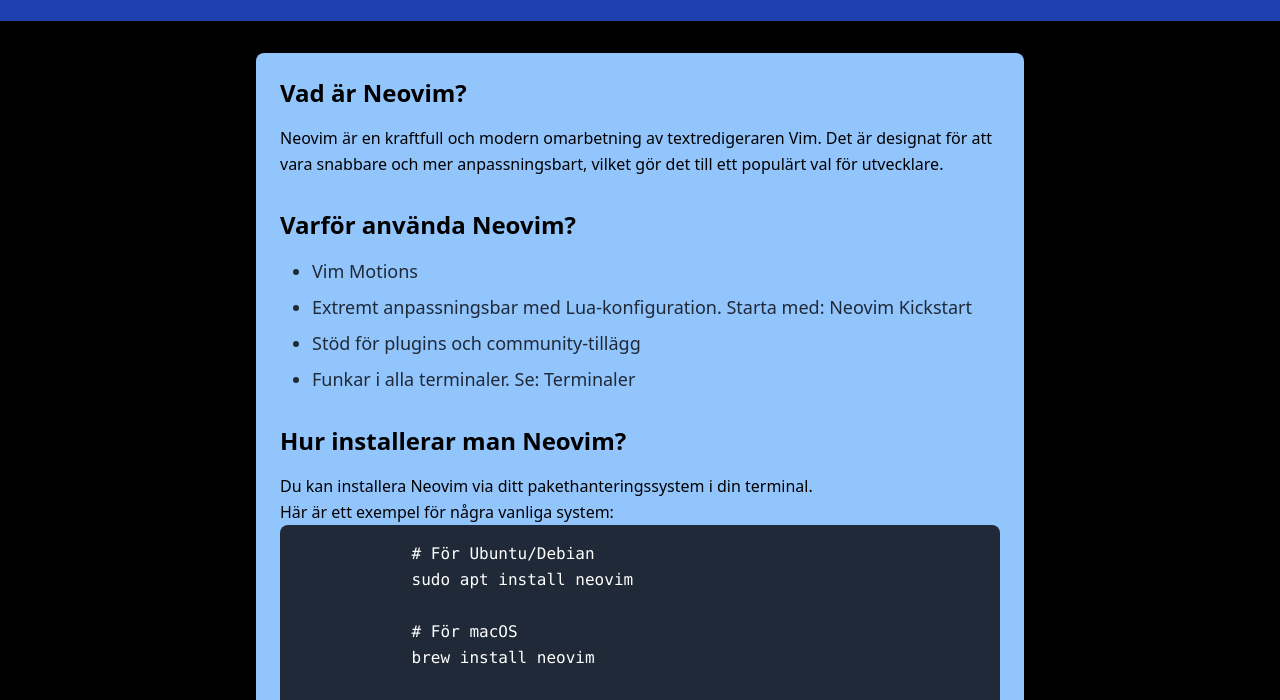
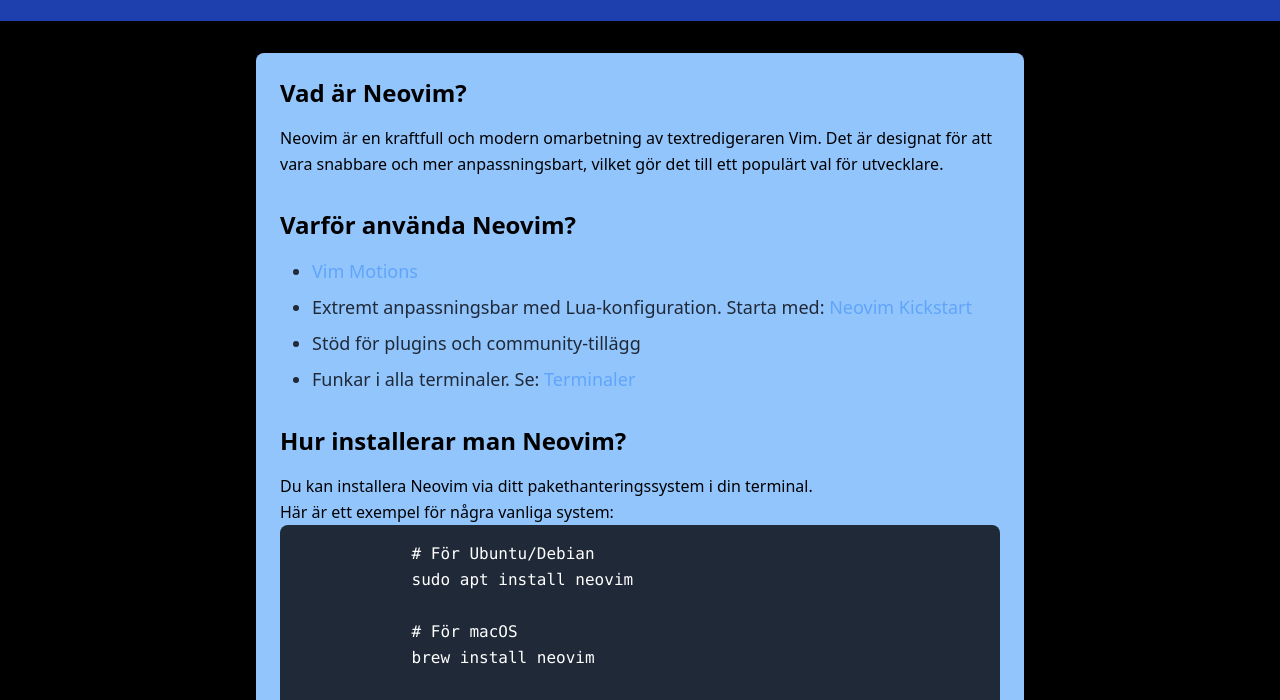
Before and after one commit to JojoSlice/NeovimIntro, a plain HTML site: page index.html in a window 1280 px wide. Shown: the part 95-795 px from the top of the page. Drawn offline with nearby package versions, Linux system fonts and the light colour scheme.

Commit message:
Quick Update

```diff
--- a/index.html
+++ b/index.html
@@ -21,11 +21,13 @@
 
 		<h2 class="text-2xl font-semibold mt-8 mb-4">Varför använda Neovim?</h2>
 		<ul class="list-disc ml-8 space-y-2 text-lg text-gray-800">
-			<li><a href="vimmotions.html">Vim Motions</a></li>
-			<li>Extremt anpassningsbar med Lua-konfiguration. Starta med: <a href="kickstart.html">Neovim
+			<li><a href="vimmotions.html" class="text-blue-400 hover:underline">Vim Motions</a></li>
+			<li>Extremt anpassningsbar med Lua-konfiguration. Starta med: <a href="kickstart.html"
+					class="text-blue-400 hover:underline">Neovim
 					Kickstart</a></li>
 			<li>Stöd för plugins och community-tillägg</li>
-			<li>Funkar i alla terminaler. Se: <a href="terminal.html">Terminaler</a></li>
+			<li>Funkar i alla terminaler. Se: <a href="terminal.html"
+					class="text-blue-400 hover:underline">Terminaler</a></li>
 		</ul>
 
 		<h2 class="text-2xl font-semibold mt-8 mb-4">Hur installerar man Neovim?</h2>
```
Also changed, not shown: vimmotions.html (+2 -1 lines).
